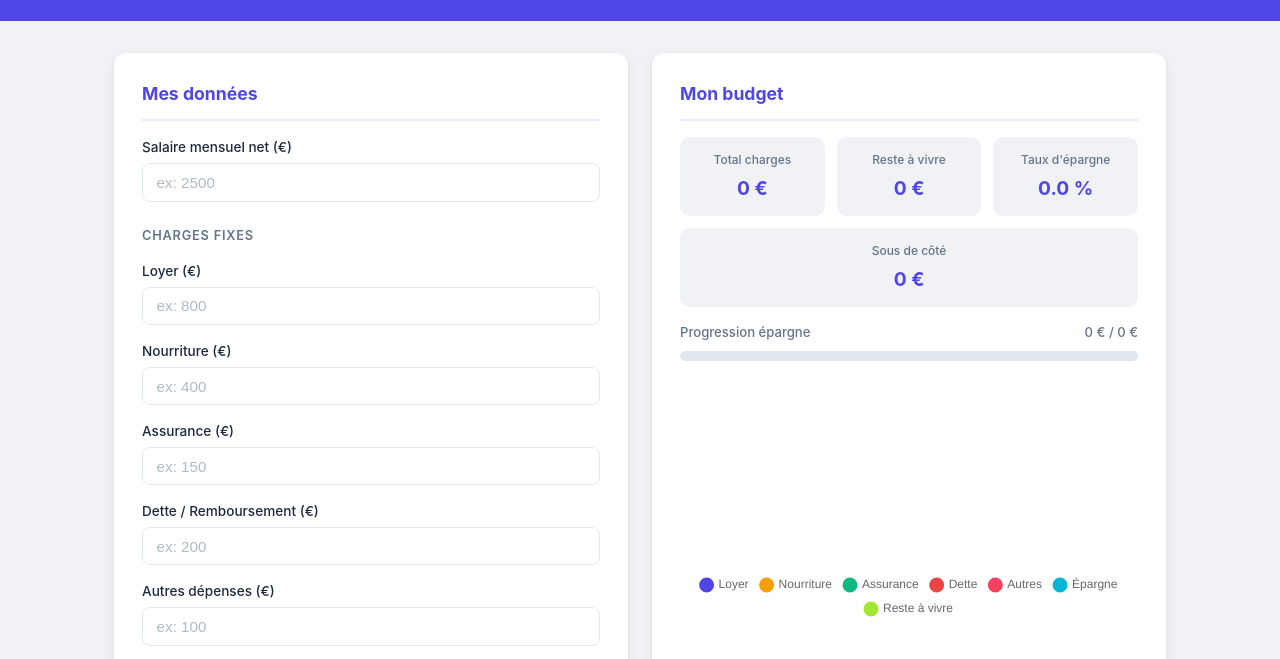
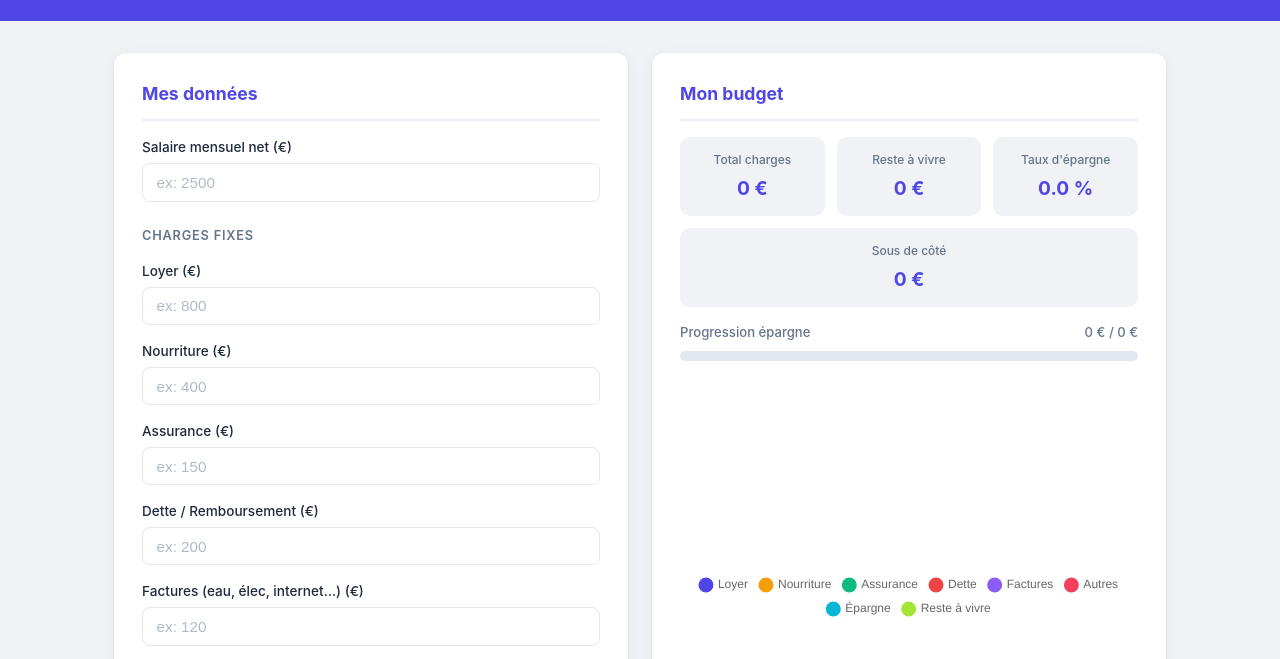
Before and after one commit to mateocaestecker2022-arch/budget-spa, a website: page index.html in a window 1280 px wide. Shown: the part 91-750 px from the top of the page. Drawn offline with nearby package versions, Linux system fonts and the light colour scheme.

Commit message:
feat: ajout champ Factures dans les charges fixes

```diff
--- a/app.js
+++ b/app.js
@@ -1,6 +1,6 @@
 const STORAGE_KEY = 'budgetData';
 
-const ids = ['salaire', 'loyer', 'nourriture', 'assurance', 'dette', 'autres', 'epargne', 'sousDecote'];
+const ids = ['salaire', 'loyer', 'nourriture', 'assurance', 'dette', 'facture', 'autres', 'epargne', 'sousDecote'];
 
 const el = {
   salaire:      () => document.getElementById('salaire'),
@@ -8,6 +8,7 @@ const el = {
   nourriture:   () => document.getElementById('nourriture'),
   assurance:    () => document.getElementById('assurance'),
   dette:        () => document.getElementById('dette'),
+  facture:      () => document.getElementById('facture'),
   autres:       () => document.getElementById('autres'),
   epargne:      () => document.getElementById('epargne'),
   sousDecote:   () => document.getElementById('sousDecote'),
@@ -36,15 +37,16 @@ function compute() {
   const nourriture = val('nourriture');
   const assurance  = val('assurance');
   const dette      = val('dette');
+  const facture    = val('facture');
   const autres     = val('autres');
   const epargne    = val('epargne');
   const sousDecote = val('sousDecote');
 
-  const totalCharges = loyer + nourriture + assurance + dette + autres;
+  const totalCharges = loyer + nourriture + assurance + dette + facture + autres;
   const resteAVivre  = salaire - totalCharges - epargne;
   const tauxEpargne  = salaire > 0 ? (epargne / salaire) * 100 : 0;
 
-  return { salaire, loyer, nourriture, assurance, dette, autres, epargne, sousDecote, totalCharges, resteAVivre, tauxEpargne };
+  return { salaire, loyer, nourriture, assurance, dette, facture, autres, epargne, sousDecote, totalCharges, resteAVivre, tauxEpargne };
 }
 
 // ── Mise à jour DOM ────────────────────────────────────────────
@@ -74,12 +76,12 @@ function updateDOM(data) {
 
 // ── Graphique Chart.js (EF-06) ─────────────────────────────────
 function updateChart(data) {
-  const { loyer, nourriture, assurance, dette, autres, epargne, resteAVivre } = data;
+  const { loyer, nourriture, assurance, dette, facture, autres, epargne, resteAVivre } = data;
 
   const restePositif = Math.max(0, resteAVivre);
-  const labels  = ['Loyer', 'Nourriture', 'Assurance', 'Dette', 'Autres', 'Épargne', 'Reste à vivre'];
-  const values  = [loyer, nourriture, assurance, dette, autres, epargne, restePositif];
-  const colors  = ['#4f46e5', '#f59e0b', '#10b981', '#ef4444', '#f43f5e', '#06b6d4', '#a3e635'];
+  const labels  = ['Loyer', 'Nourriture', 'Assurance', 'Dette', 'Factures', 'Autres', 'Épargne', 'Reste à vivre'];
+  const values  = [loyer, nourriture, assurance, dette, facture, autres, epargne, restePositif];
+  const colors  = ['#4f46e5', '#f59e0b', '#10b981', '#ef4444', '#8b5cf6', '#f43f5e', '#06b6d4', '#a3e635'];
 
   if (chart) {
     chart.data.labels = labels;
--- a/index.html
+++ b/index.html
@@ -46,6 +46,11 @@
       <div class="form-group">
         <label for="dette">Dette / Remboursement (€)</label>
         <input type="number" id="dette" min="0" step="1" placeholder="ex: 200" />
+      </div>
+
+      <div class="form-group">
+        <label for="facture">Factures (eau, élec, internet…) (€)</label>
+        <input type="number" id="facture" min="0" step="1" placeholder="ex: 120" />
       </div>
 
       <div class="form-group">
```
